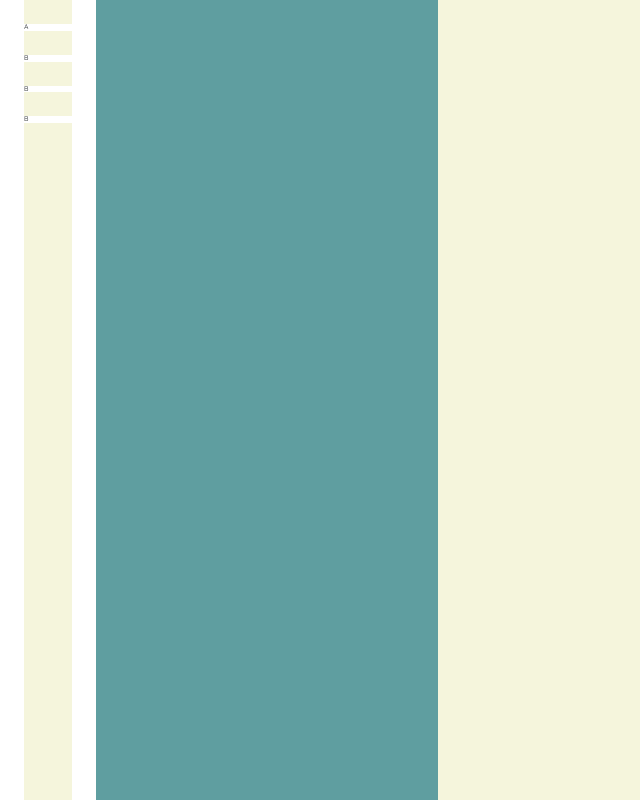
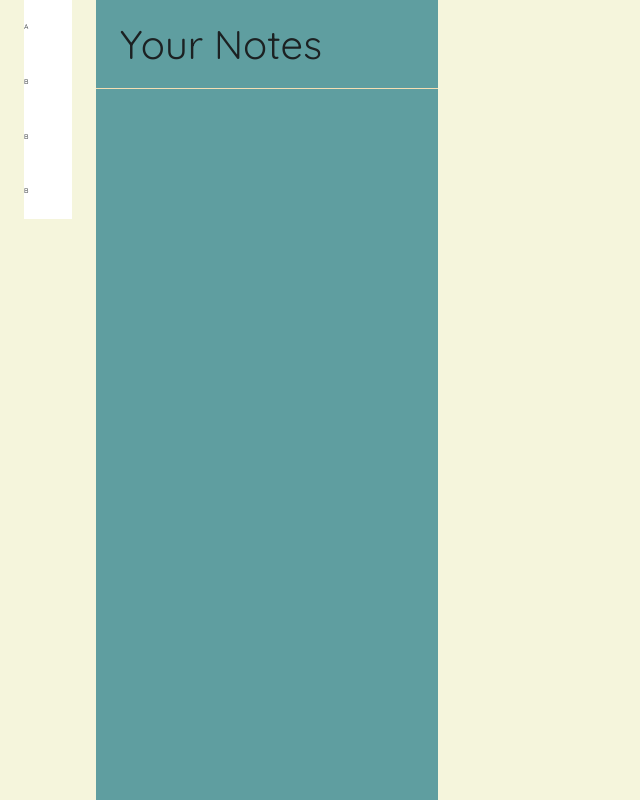
Before and after one commit to nicolapasqua99/nicolapasqualini.it, a Next.js app: page /easynote in a window 1280 px wide. Shown: the whole page, without its empty margins (0-640 px from the left). Built offline with nearby package versions, Linux system fonts and the light colour scheme.

Commit message:
easynote/add title to navigator

```diff
--- a/app/easynote/page.css
+++ b/app/easynote/page.css
@@ -8,17 +8,22 @@ main {
     }
     .sidebar_menu {
         width: 48px;
-        margin: 0px 24px;
+        padding: 0px 24px;
         background-color: beige;
         div {
             width: 48px;
-            margin: 24px 0;
+            padding: 24px 0;
             background-color: white;
         }
     }
     .sidebar_navigator {
         width: 520px;
         background-color: cadetblue;
+        h1 {
+            font-size: 40px;
+            padding: 24px;
+            border-bottom: 1px solid wheat;
+        }
     }
     .textarea_container {
         width: -webkit-fill-available;
--- a/app/easynote/page.tsx
+++ b/app/easynote/page.tsx
@@ -11,7 +11,7 @@ export default function Home() {
                 <div>B</div>
             </div>
             <div className="sidebar_navigator">
-
+                <h1>Your Notes</h1>
             </div>
             <div className="textarea_container">
 
```
